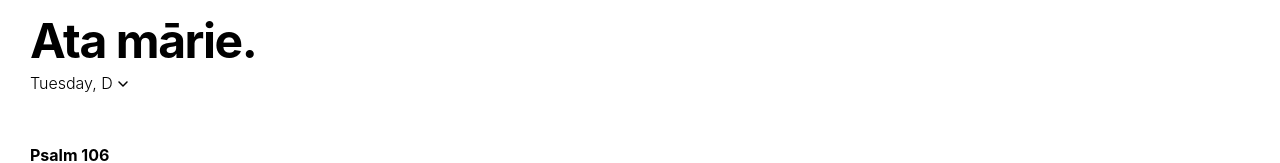
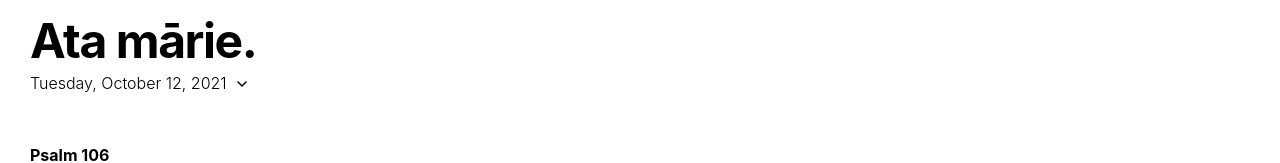
Before and after one commit to isabel-anastasiadis/lectionary, a React (Create React App) app in the folder new/: page / in a window 1280 px wide. Shown: the part 120-283 px from the top of the page. Built offline with nearby package versions, Linux system fonts and the light colour scheme; a web font is replaced by a local one.

Commit message:
Fixed the Date component to use the dateKey as a value

```diff
--- a/new/src/api/dateKeyService.ts
+++ b/new/src/api/dateKeyService.ts
@@ -26,19 +26,17 @@ export function getTomorrowsDateKey(dateKey: string): string {
 }
 
 export interface IDateInfo {
-  date_key: string;
-  date_pretty: string;
+  [dateKey: string]: string;
 }
 
-export function getDatesList(): IDateInfo[] {
+export function getDatesList(): IDateInfo {
   const dateKeys = Object.keys(Data);
-  const datePrettys = Object.values(Data).map((day) => day.date_pretty);
 
-  const result = dateKeys.map(function (element, i) {
-    return { date_key: element, date_pretty: datePrettys[i] };
+  const result: IDateInfo = {};
+
+  dateKeys.forEach((key) => {
+    result[key] = Data[key].date_pretty;
   });
-
-  console.log(result);
 
   return result;
 }
--- a/new/src/components/common/Date.tsx
+++ b/new/src/components/common/Date.tsx
@@ -62,22 +62,23 @@ const HiddenElement = styled("div", selectStyles, {
 });
 
 interface MessageProps {
-  dates: IDateInfo[];
-  currentDate: IDateInfo;
-  setCurrentDate: () => void;
+  dates: IDateInfo;
+  currentDate: string;
+  setCurrentDate: (dateKey: string) => void;
 }
 
 const Date = ({ dates, currentDate, setCurrentDate }: MessageProps) => {
-  const [hiddenText, setHiddenText] = useState(currentDate.date_key);
+  const [currentDateText, setCurrentDateText] = useState(dates[currentDate]);
   const [selectWidth, setSelectWidth] = useState();
   const ref: any = useRef(null);
 
   useEffect(() => {
+    debugger;
     if (ref.current !== null) {
-      const hiddenTextWidth = ref.current.offsetWidth;
+      const hiddenTextWidth = ref.current.offsetWidth + 5;
       setSelectWidth(hiddenTextWidth);
     }
-  }, [hiddenText]);
+  }, [currentDateText]);
 
   return (
     <>
@@ -85,14 +86,18 @@ const Date = ({ dates, currentDate, setCurrentDate }: MessageProps) => {
         <StyledSelect
           css={{ width: selectWidth }}
           onChange={(e) => {
-            setCurrentDate();
-            setHiddenText(e.target.value);
+            setCurrentDate(e.target.value);
+            setCurrentDateText(dates[e.target.value]);
           }}
         >
-          {dates.map((date, i) => {
+          {Object.keys(dates).map((dateKey, i) => {
             return (
-              <option key={i} value={date.date_key}>
-                {date.date_pretty}
+              <option
+                key={i}
+                value={dateKey}
+                selected={dateKey === currentDate}
+              >
+                {dates[dateKey]}
               </option>
             );
           })}
@@ -102,7 +107,7 @@ const Date = ({ dates, currentDate, setCurrentDate }: MessageProps) => {
           <Icon name="chevron" />
         </IconWrapper>
       </Wrapper>
-      <HiddenElement ref={ref}>{hiddenText}</HiddenElement>
+      <HiddenElement ref={ref}>{currentDateText}</HiddenElement>
     </>
   );
 };
--- a/new/src/components/readings/ReadingsPage.tsx
+++ b/new/src/components/readings/ReadingsPage.tsx
@@ -8,7 +8,6 @@ import Date from "../common/Date";
 import Readings from "./Readings";
 import { getReadingsForDay } from "../../api/readingsService";
 import { getTodaysDateKey, getDatesList } from "../../api/dateKeyService";
-import { getDate } from "date-fns";
 
 const Wrapper = styled("div", {
   background: "$background",
@@ -17,25 +16,18 @@ const Wrapper = styled("div", {
   padding: "30px",
 });
 
-const dateList = [
-  "Wednesday, October 13, 2021",
-  "Thursday, October 14, 2021",
-  "Friday, October 15, 2021",
-];
-
 const ReadingsPage = () => {
   const [timeOfDay, setTimeOfDay] = useState("morning");
-  const [todaysReadings, setTodaysReadings] = useState(
-    getReadingsForDay(getTodaysDateKey())
-  );
-  const dateList = getDatesList();
+  const [dateKey] = useState(getTodaysDateKey());
+  const [todaysReadings] = useState(getReadingsForDay(dateKey));
+  const [dateList] = useState(getDatesList());
   font();
 
   function handleYesterdayClicked(): void {}
 
   function handleTomorrowClicked(): void {}
 
-  function handleDateUpdated(): void {}
+  function handleDateUpdated(dateKey: string): void {}
 
   return (
     <Wrapper className={timeOfDay === "evening" ? dark : ""}>
@@ -68,7 +60,7 @@ const ReadingsPage = () => {
       <Message time={timeOfDay === "evening" ? "Po" : "Ata"} />
       <Date
         dates={dateList}
-        currentDate={dateList[0]}
+        currentDate={dateKey}
         setCurrentDate={() => {
           console.log("Date updated");
         }}
```
